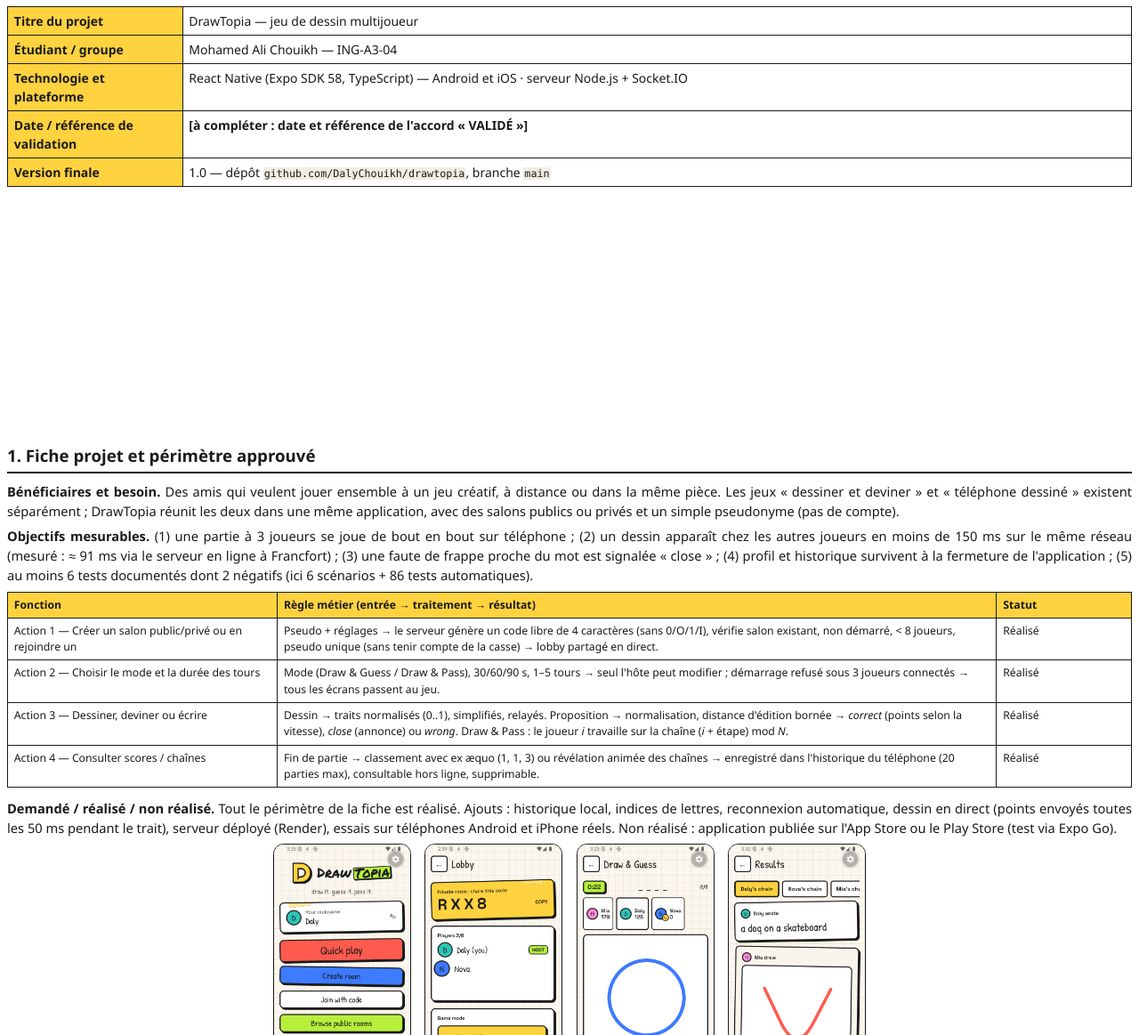
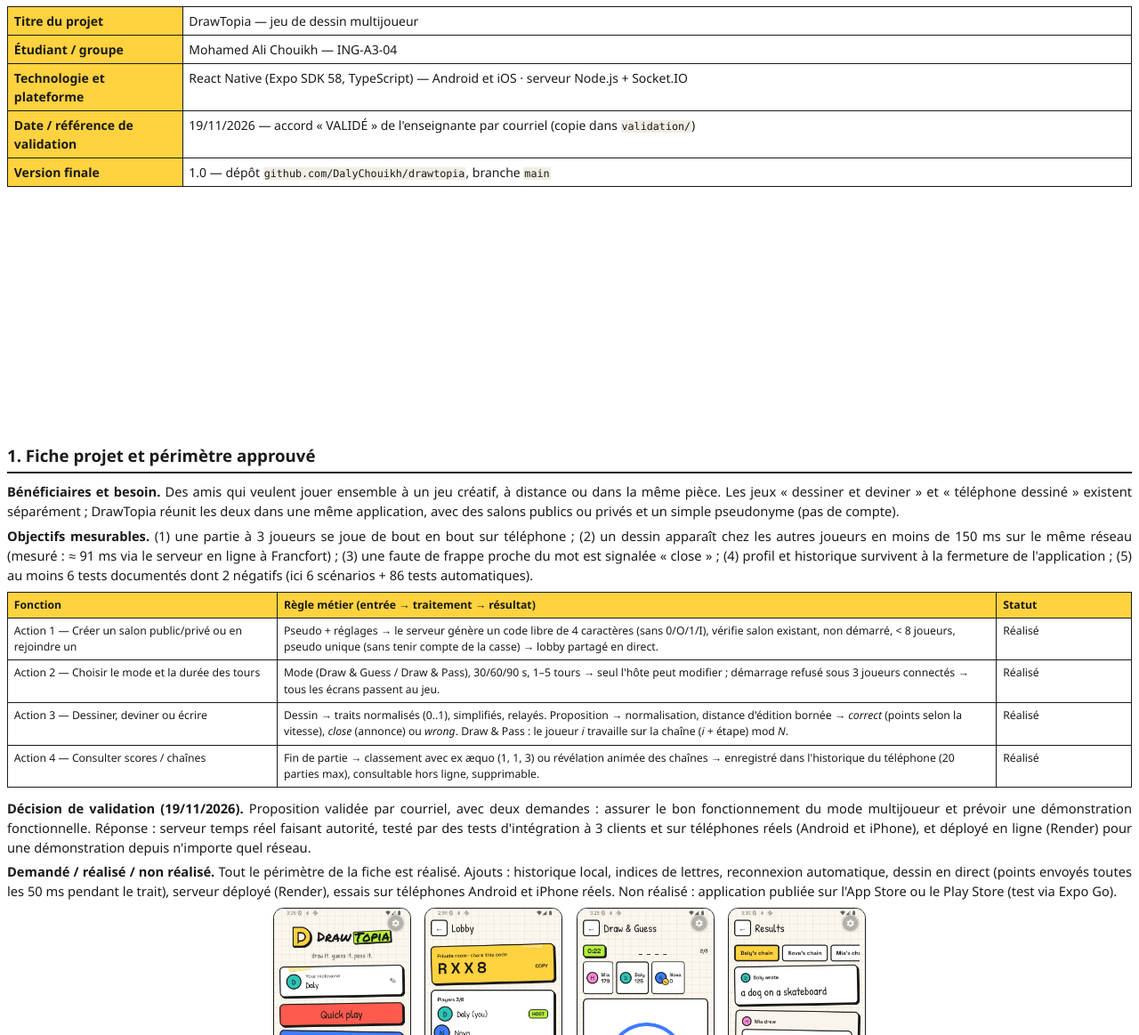
Before and after one commit to DalyChouikh/drawtopia, a website: page docs/report/rapport.html in a window 1280 px wide. Shown: the part 500-1663 px from the top of the page at 89% size. Drawn offline with Linux system fonts and the light colour scheme.

Commit message:
docs(report): validation date (19/11/2026) and response to the professor's remarks
Co-Authored-By: Claude Opus 5.5 <noreply@anthropic.com>

```diff
--- a/docs/report/rapport.html
+++ b/docs/report/rapport.html
@@ -45,7 +45,7 @@
     <tr><th>Titre du projet</th><td>DrawTopia — jeu de dessin multijoueur</td></tr>
     <tr><th>Étudiant / groupe</th><td>Mohamed Ali Chouikh — ING-A3-04</td></tr>
     <tr><th>Technologie et plateforme</th><td>React Native (Expo SDK 58, TypeScript) — Android et iOS · serveur Node.js + Socket.IO</td></tr>
-    <tr><th>Date / référence de validation</th><td><b>[à compléter : date et référence de l'accord « VALIDÉ »]</b></td></tr>
+    <tr><th>Date / référence de validation</th><td>19/11/2026 — accord « VALIDÉ » de l'enseignante par courriel (copie dans <code>validation/</code>)</td></tr>
     <tr><th>Version finale</th><td>1.0 — dépôt <code>github.com/DalyChouikh/drawtopia</code>, branche <code>main</code></td></tr>
   </table>
 </section>
@@ -77,6 +77,10 @@ automatiques).</p>
       <td>Fin de partie → classement avec ex æquo (1, 1, 3) ou révélation animée des chaînes → enregistré dans
       l'historique du téléphone (20 parties max), consultable hors ligne, supprimable.</td><td>Réalisé</td></tr>
 </table>
+<p><b>Décision de validation (19/11/2026).</b> Proposition validée par courriel, avec deux demandes : assurer le bon
+fonctionnement du mode multijoueur et prévoir une démonstration fonctionnelle. Réponse : serveur temps réel faisant
+autorité, testé par des tests d'intégration à 3 clients et sur téléphones réels (Android et iPhone), et déployé en
+ligne (Render) pour une démonstration depuis n'importe quel réseau.</p>
 <p><b>Demandé / réalisé / non réalisé.</b> Tout le périmètre de la fiche est réalisé. Ajouts : historique local,
 indices de lettres, reconnexion automatique, dessin en direct (points envoyés toutes les 50 ms pendant le trait),
 serveur déployé (Render), essais sur téléphones Android et iPhone réels. Non réalisé : application publiée sur
```
